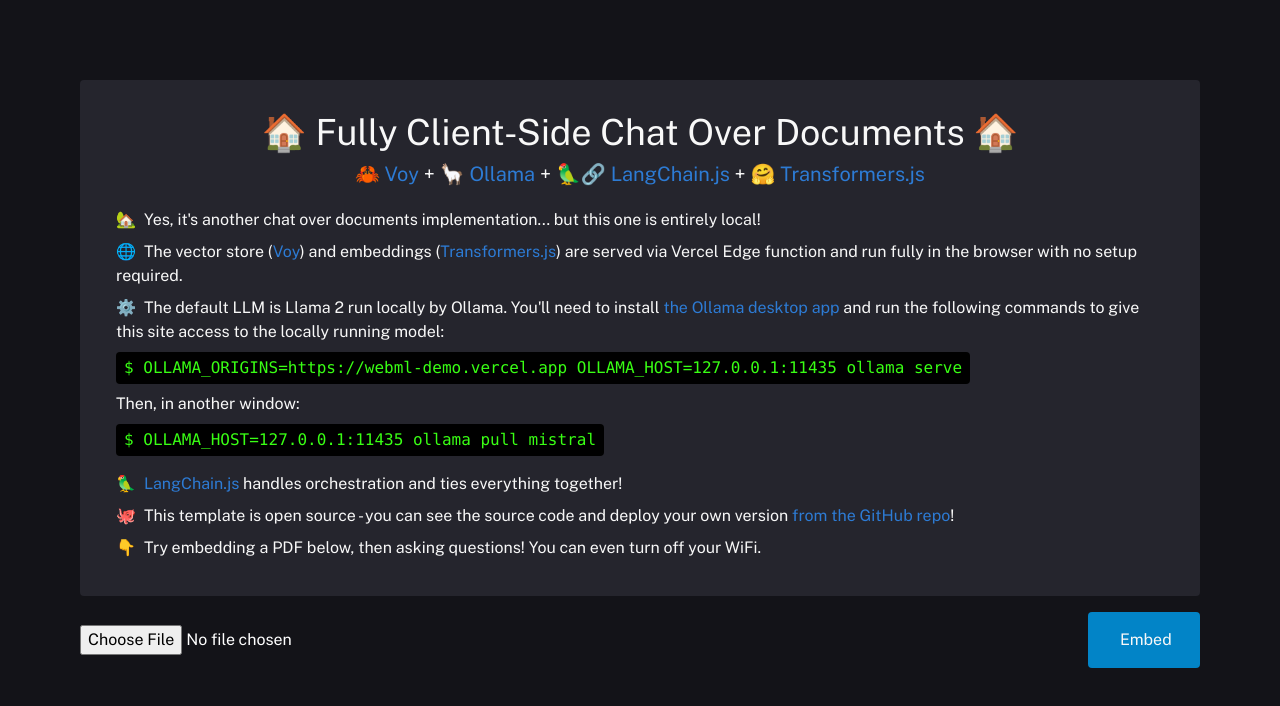
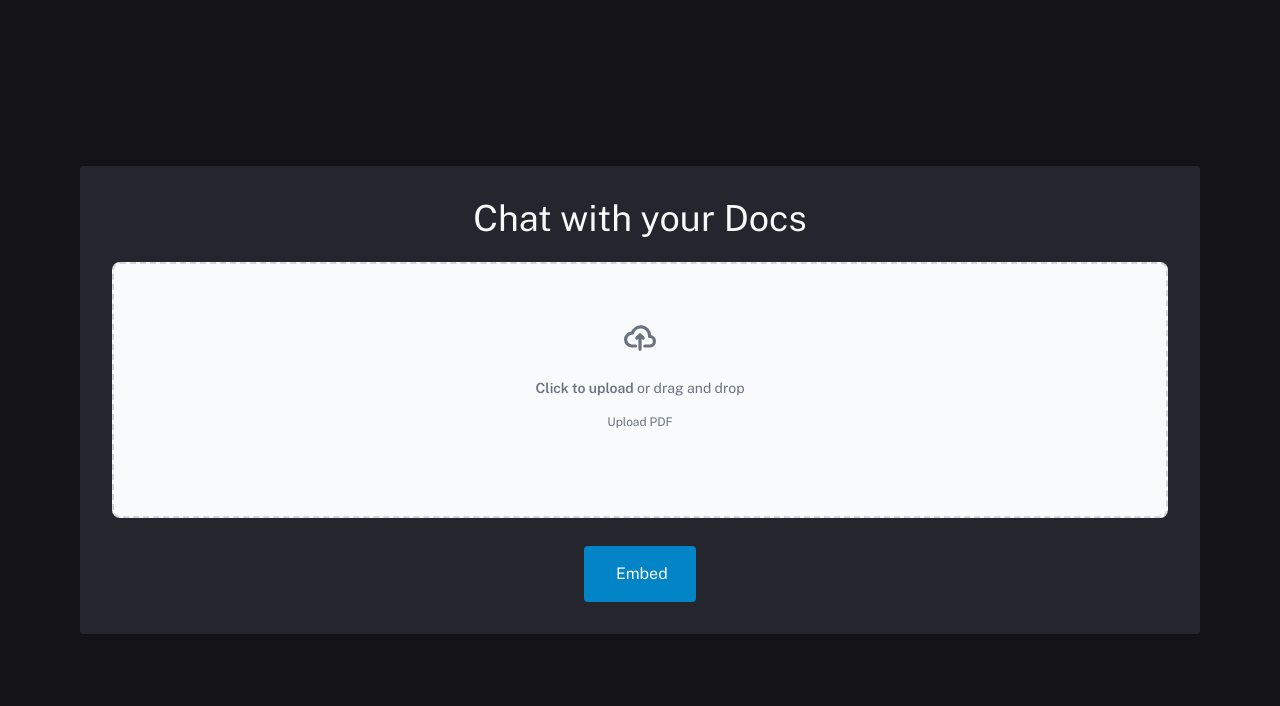
Before and after one commit to cosmo3769/PDFChatter, a Next.js app: page / in a window 1280 px wide. Shown: the top 706 px of the page. Built offline with nearby package versions, Linux system fonts and the light colour scheme.

Commit message:
ui changes

```diff
--- a/components/HomePage.tsx
+++ b/components/HomePage.tsx
@@ -3,11 +3,12 @@
 import { ToastContainer, toast } from 'react-toastify';
 import 'react-toastify/dist/ReactToastify.css';
 
-import { useRef, useState, useEffect } from "react";
+import { useRef, useState, useEffect, useCallback } from "react";
 import type { FormEvent } from "react";
 
 import { ChatPage } from "@/components/ChatPage";
 import { ChatMessageType } from '@/schema/ChatMessageType';
+import { useDropzone } from 'react-dropzone';
 
 export function HomePage(props: {
   placeholder?: string,
@@ -22,6 +23,25 @@
   const [readyToChat, setReadyToChat] = useState(false);
 
   const worker = useRef<Worker | null>(null);
+
+  const onDrop = (acceptedFiles: File[]) => {
+    setSelectedPDF(
+      acceptedFiles[0]
+    );
+    console.log('triggered')
+  }
+  const onError = (error: unknown) => {
+    toast(`Something went wrong.`, {
+      theme: "dark",
+    });
+  }
+  const onDropRejected = (fileRejections: unknown) => {
+    toast(`Only PDF file accepted`, {
+      theme: "dark",
+    });
+  }
+
+  const { getRootProps, getInputProps } = useDropzone({ onDrop, onError, onDropRejected, accept: {'application/pdf': []}, });
 
   async function queryStore(messages: ChatMessageType[]) {
     if (!worker.current) {
@@ -117,7 +137,7 @@
     }
   }, []);
 
-  async function embedPDF (e: FormEvent<HTMLFormElement>) {
+  async function embedPDF(e: FormEvent<HTMLFormElement>) {
     console.log(e);
     console.log(selectedPDF);
     e.preventDefault();
@@ -160,78 +180,38 @@
     <>
       <div className="p-4 md:p-8 rounded bg-[#25252d] w-full max-h-[85%] overflow-hidden flex flex-col">
         <h1 className="text-3xl md:text-4xl mb-2 ml-auto mr-auto">
-          🏠 Fully Client-Side Chat Over Documents 🏠
+          Chat with your Docs
         </h1>
-        <h3 className="text-xl mb-4 ml-auto mr-auto">
-          <a target="_blank" href="https://github.com/tantaraio/voy">🦀 Voy</a> + <a target="_blank" href="https://ollama.ai/">🦙 Ollama</a> + <a target="_blank" href="https://js.langchain.com">🦜🔗 LangChain.js</a> + <a target="_blank" href="https://huggingface.co/docs/transformers.js/index">🤗 Transformers.js</a>
-        </h3>
-        <ul>
-          <li className="text-l">
-            🏡
-            <span className="ml-2">
-              Yes, it&apos;s another chat over documents implementation... but this one is entirely local!
-            </span>
-          </li>
-          <li className="hidden text-l md:block">
-            🌐
-            <span className="ml-2">
-              The vector store (<a target="_blank" href="https://github.com/tantaraio/voy">Voy</a>) and embeddings (<a target="_blank" href="https://huggingface.co/docs/transformers.js/index">Transformers.js</a>) are served via Vercel Edge function and run fully in the browser with no setup required.
-            </span>
-          </li>
-          <li>
-            ⚙️
-            <span className="ml-2">
-              The default LLM is Llama 2 run locally by Ollama. You&apos;ll need to install <a target="_blank" href="https://ollama.ai">the Ollama desktop app</a> and run the following commands to give this site access to the locally running model:
-              <br/>
-              <pre className="inline-flex px-2 py-1 my-2 rounded">$ OLLAMA_ORIGINS=https://webml-demo.vercel.app OLLAMA_HOST=127.0.0.1:11435 ollama serve
-              </pre>
-              <br/>
-              Then, in another window:
-              <br/>
-              <pre className="inline-flex px-2 py-1 my-2 rounded">$ OLLAMA_HOST=127.0.0.1:11435 ollama pull mistral</pre>
-            </span>
-          </li>
-          <li className="hidden text-l md:block">
-            🦜
-            <span className="ml-2">
-              <a target="_blank" href="https://js.langchain.com">LangChain.js</a> handles orchestration and ties everything together!
-            </span>
-          </li>
-          <li className="text-l">
-            🐙
-            <span className="ml-2">
-              This template is open source - you can see the source code and
-              deploy your own version{" "}
-              <a
-                href="https://github.com/jacoblee93/fully-local-pdf-chatbot"
-                target="_blank"
-              >
-                from the GitHub repo
-              </a>
-              !
-            </span>
-          </li>
-          <li className="text-l">
-            👇
-            <span className="ml-2">
-              Try embedding a PDF below, then asking questions! You can even turn off your WiFi.
-            </span>
-          </li>
-        </ul>
+        <form onSubmit={embedPDF} className="mt-4 flex justify-between items-center w-full">
+          <div className='container'>
+            <div className="flex flex-col items-center justify-center w-full" {...getRootProps()}>
+              <label htmlFor="dropzone-file" className="flex flex-col items-center justify-center w-full h-64 border-2 border-gray-300 border-dashed rounded-lg cursor-pointer bg-gray-50 dark:hover:bg-bray-800 dark:bg-gray-700 hover:bg-gray-100 dark:border-gray-600 dark:hover:border-gray-500 dark:hover:bg-gray-600">
+                <div className="flex flex-col items-center justify-center pt-5 pb-6" >
+                  <svg className="w-8 h-8 mb-4 text-gray-500 dark:text-gray-400" aria-hidden="true" xmlns="http://www.w3.org/2000/svg" fill="none" viewBox="0 0 20 16">
+                    <path stroke="currentColor" stroke-linecap="round" stroke-linejoin="round" stroke-width="2" d="M13 13h3a3 3 0 0 0 0-6h-.025A5.56 5.56 0 0 0 16 6.5 5.5 5.5 0 0 0 5.207 5.021C5.137 5.017 5.071 5 5 5a4 4 0 0 0 0 8h2.167M10 15V6m0 0L8 8m2-2 2 2" />
+                  </svg>
+                  <p className="mb-2 text-sm text-gray-500 dark:text-gray-400"><span className="font-semibold">Click to upload</span> or drag and drop</p>
+                  <p className="text-xs text-gray-500 dark:text-gray-400">Upload PDF</p>
                 </div>
-      <form onSubmit={embedPDF} className="mt-4 flex justify-between items-center w-full">
-        <input id="file_input" type="file" accept="pdf" className="text-white" onChange={(e) => e.target.files ? setSelectedPDF(e.target.files[0]) : null}></input>
+                <input {...getInputProps()} ></input>
+                <p>{selectedPDF ? selectedPDF.name : ""}</p>
+              </label>
+            </div>
+            <div className="flex flex-col items-center justify-center w-full mt-7">
               <button type="submit" className="shrink-0 px-8 py-4 bg-sky-600 rounded w-28">
                 <div role="status" className={`${isLoading ? "" : "hidden"} flex justify-center`}>
                   <svg aria-hidden="true" className="w-6 h-6 text-white animate-spin dark:text-white fill-sky-800" viewBox="0 0 100 101" fill="none" xmlns="http://www.w3.org/2000/svg">
-                <path d="M100 50.5908C100 78.2051 77.6142 100.591 50 100.591C22.3858 100.591 0 78.2051 0 50.5908C0 22.9766 22.3858 0.59082 50 0.59082C77.6142 0.59082 100 22.9766 100 50.5908ZM9.08144 50.5908C9.08144 73.1895 27.4013 91.5094 50 91.5094C72.5987 91.5094 90.9186 73.1895 90.9186 50.5908C90.9186 27.9921 72.5987 9.67226 50 9.67226C27.4013 9.67226 9.08144 27.9921 9.08144 50.5908Z" fill="currentColor"/>
-                <path d="M93.9676 39.0409C96.393 38.4038 97.8624 35.9116 97.0079 33.5539C95.2932 28.8227 92.871 24.3692 89.8167 20.348C85.8452 15.1192 80.8826 10.7238 75.2124 7.41289C69.5422 4.10194 63.2754 1.94025 56.7698 1.05124C51.7666 0.367541 46.6976 0.446843 41.7345 1.27873C39.2613 1.69328 37.813 4.19778 38.4501 6.62326C39.0873 9.04874 41.5694 10.4717 44.0505 10.1071C47.8511 9.54855 51.7191 9.52689 55.5402 10.0491C60.8642 10.7766 65.9928 12.5457 70.6331 15.2552C75.2735 17.9648 79.3347 21.5619 82.5849 25.841C84.9175 28.9121 86.7997 32.2913 88.1811 35.8758C89.083 38.2158 91.5421 39.6781 93.9676 39.0409Z" fill="currentFill"/>
+                    <path d="M100 50.5908C100 78.2051 77.6142 100.591 50 100.591C22.3858 100.591 0 78.2051 0 50.5908C0 22.9766 22.3858 0.59082 50 0.59082C77.6142 0.59082 100 22.9766 100 50.5908ZM9.08144 50.5908C9.08144 73.1895 27.4013 91.5094 50 91.5094C72.5987 91.5094 90.9186 73.1895 90.9186 50.5908C90.9186 27.9921 72.5987 9.67226 50 9.67226C27.4013 9.67226 9.08144 27.9921 9.08144 50.5908Z" fill="currentColor" />
+                    <path d="M93.9676 39.0409C96.393 38.4038 97.8624 35.9116 97.0079 33.5539C95.2932 28.8227 92.871 24.3692 89.8167 20.348C85.8452 15.1192 80.8826 10.7238 75.2124 7.41289C69.5422 4.10194 63.2754 1.94025 56.7698 1.05124C51.7666 0.367541 46.6976 0.446843 41.7345 1.27873C39.2613 1.69328 37.813 4.19778 38.4501 6.62326C39.0873 9.04874 41.5694 10.4717 44.0505 10.1071C47.8511 9.54855 51.7191 9.52689 55.5402 10.0491C60.8642 10.7766 65.9928 12.5457 70.6331 15.2552C75.2735 17.9648 79.3347 21.5619 82.5849 25.841C84.9175 28.9121 86.7997 32.2913 88.1811 35.8758C89.083 38.2158 91.5421 39.6781 93.9676 39.0409Z" fill="currentFill" />
                   </svg>
                   <span className="sr-only">Loading...</span>
                 </div>
                 <span className={isLoading ? "hidden" : ""}>Embed</span>
               </button>
+            </div>
+          </div>
         </form>
+      </div>
     </>
   );
 
@@ -260,8 +240,8 @@
           <button type="submit" className="shrink-0 px-8 py-4 bg-sky-600 rounded w-28">
             <div role="status" className={`${isLoading ? "" : "hidden"} flex justify-center`}>
               <svg aria-hidden="true" className="w-6 h-6 text-white animate-spin dark:text-white fill-sky-800" viewBox="0 0 100 101" fill="none" xmlns="http://www.w3.org/2000/svg">
-                  <path d="M100 50.5908C100 78.2051 77.6142 100.591 50 100.591C22.3858 100.591 0 78.2051 0 50.5908C0 22.9766 22.3858 0.59082 50 0.59082C77.6142 0.59082 100 22.9766 100 50.5908ZM9.08144 50.5908C9.08144 73.1895 27.4013 91.5094 50 91.5094C72.5987 91.5094 90.9186 73.1895 90.9186 50.5908C90.9186 27.9921 72.5987 9.67226 50 9.67226C27.4013 9.67226 9.08144 27.9921 9.08144 50.5908Z" fill="currentColor"/>
-                  <path d="M93.9676 39.0409C96.393 38.4038 97.8624 35.9116 97.0079 33.5539C95.2932 28.8227 92.871 24.3692 89.8167 20.348C85.8452 15.1192 80.8826 10.7238 75.2124 7.41289C69.5422 4.10194 63.2754 1.94025 56.7698 1.05124C51.7666 0.367541 46.6976 0.446843 41.7345 1.27873C39.2613 1.69328 37.813 4.19778 38.4501 6.62326C39.0873 9.04874 41.5694 10.4717 44.0505 10.1071C47.8511 9.54855 51.7191 9.52689 55.5402 10.0491C60.8642 10.7766 65.9928 12.5457 70.6331 15.2552C75.2735 17.9648 79.3347 21.5619 82.5849 25.841C84.9175 28.9121 86.7997 32.2913 88.1811 35.8758C89.083 38.2158 91.5421 39.6781 93.9676 39.0409Z" fill="currentFill"/>
+                <path d="M100 50.5908C100 78.2051 77.6142 100.591 50 100.591C22.3858 100.591 0 78.2051 0 50.5908C0 22.9766 22.3858 0.59082 50 0.59082C77.6142 0.59082 100 22.9766 100 50.5908ZM9.08144 50.5908C9.08144 73.1895 27.4013 91.5094 50 91.5094C72.5987 91.5094 90.9186 73.1895 90.9186 50.5908C90.9186 27.9921 72.5987 9.67226 50 9.67226C27.4013 9.67226 9.08144 27.9921 9.08144 50.5908Z" fill="currentColor" />
+                <path d="M93.9676 39.0409C96.393 38.4038 97.8624 35.9116 97.0079 33.5539C95.2932 28.8227 92.871 24.3692 89.8167 20.348C85.8452 15.1192 80.8826 10.7238 75.2124 7.41289C69.5422 4.10194 63.2754 1.94025 56.7698 1.05124C51.7666 0.367541 46.6976 0.446843 41.7345 1.27873C39.2613 1.69328 37.813 4.19778 38.4501 6.62326C39.0873 9.04874 41.5694 10.4717 44.0505 10.1071C47.8511 9.54855 51.7191 9.52689 55.5402 10.0491C60.8642 10.7766 65.9928 12.5457 70.6331 15.2552C75.2735 17.9648 79.3347 21.5619 82.5849 25.841C84.9175 28.9121 86.7997 32.2913 88.1811 35.8758C89.083 38.2158 91.5421 39.6781 93.9676 39.0409Z" fill="currentFill" />
               </svg>
               <span className="sr-only">Loading...</span>
             </div>
@@ -273,12 +253,12 @@
   );
 
   return (
-    <div className={`flex flex-col items-center p-4 md:p-8 rounded grow overflow-hidden ${(readyToChat ? "border" : "")}`}>
+    <div className={`flex flex-col items-center justify-center p-4 md:p-8 rounded grow overflow-hidden ${(readyToChat ? "border" : "")}`}>
       <h2 className={`${readyToChat ? "" : "hidden"} text-2xl`}>{emoji} {titleText}</h2>
       {readyToChat
         ? chatInterfaceComponent
         : choosePDFComponent}
-      <ToastContainer/>
+      <ToastContainer />
     </div>
   );
 }
--- a/package.json
+++ b/package.json
@@ -32,6 +32,7 @@
     "postcss": "8.4.27",
     "react": "18.2.0",
     "react-dom": "18.2.0",
+    "react-dropzone": "^14.2.3",
     "react-toastify": "^9.1.3",
     "tailwindcss": "3.3.3",
     "typescript": "5.1.6"
```
Also changed, not shown: 1 other file (tests, documents, lock files or other folders). Lines whose indentation alone changed are shown as unchanged.
